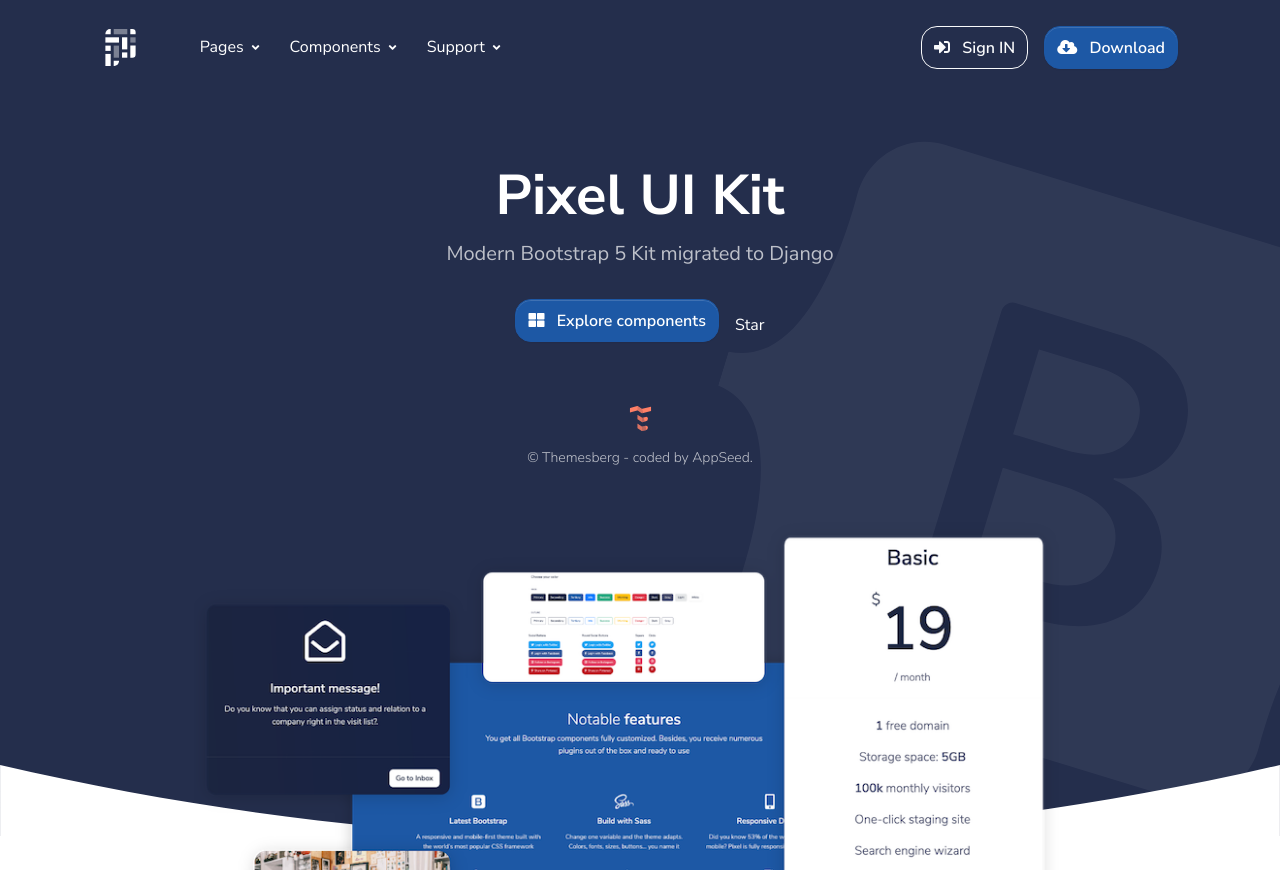
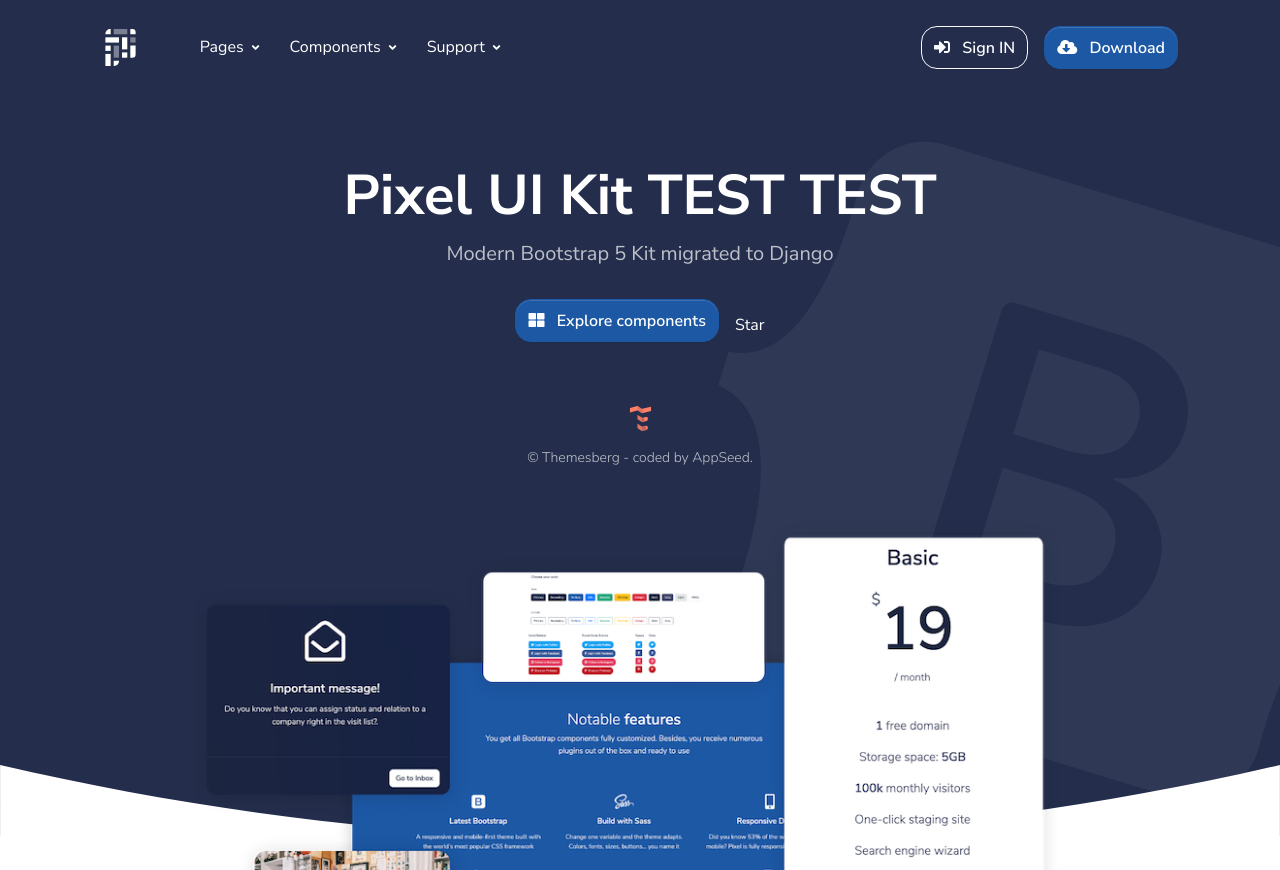
Before and after one commit to app-generator/django-pixel-1739128710, a Django app: template templates/pages/index.html in a window 1280 px wide. Shown: the top 870 px of the page. Run offline with Django 4.2, Linux system fonts and the light colour scheme; the template is opened without the code that fills it, so the values that code supplies are empty; some libraries are stand-ins or nearby versions.

Commit message:
Update index.html

```diff
--- a/templates/pages/index.html
+++ b/templates/pages/index.html
@@ -21,7 +21,7 @@
                 fill="currentColor"></path>
             </svg>
           </div>
-          <h1 class="fw-bolder display-2">Pixel UI Kit</h1>
+          <h1 class="fw-bolder display-2">Pixel UI Kit TEST TEST</h1>
           <h2 class="lead fw-normal text-muted mb-4 px-lg-10">
             Modern Bootstrap 5 Kit migrated to Django
           </h2>
```
